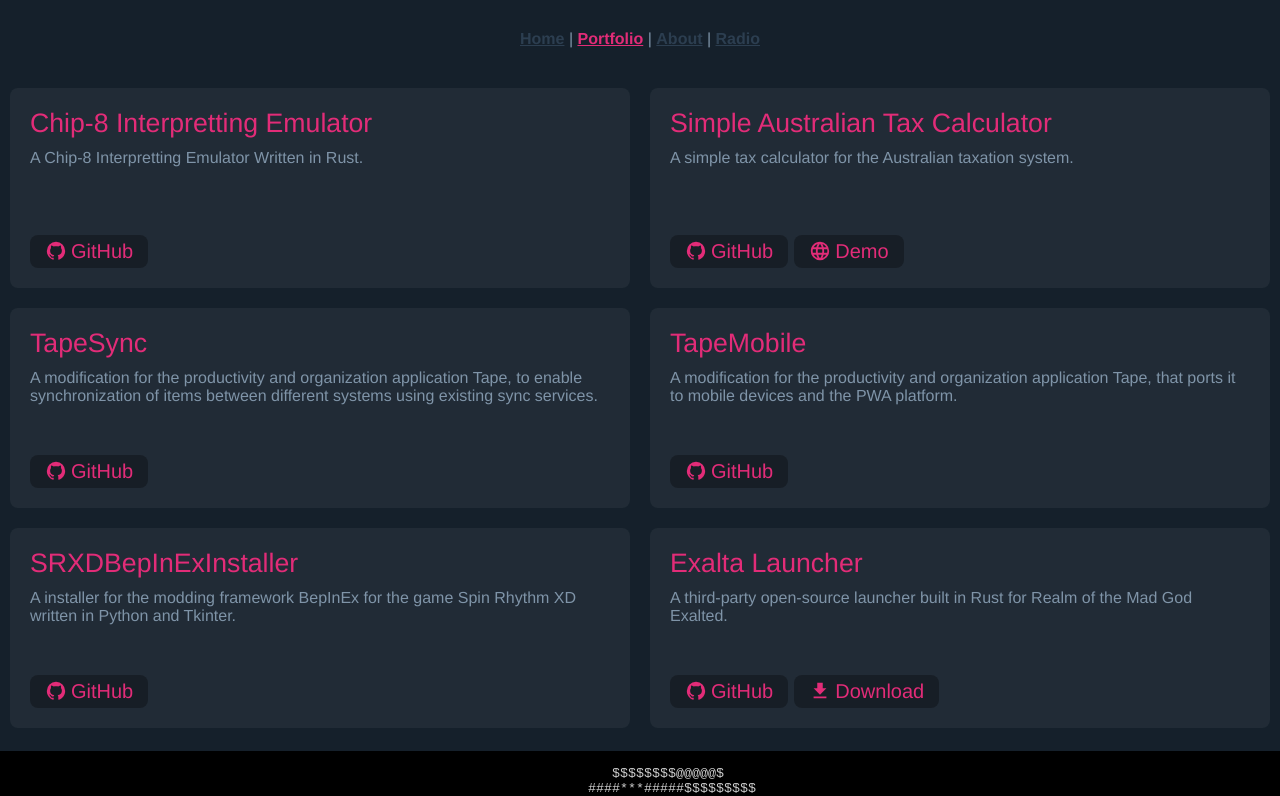
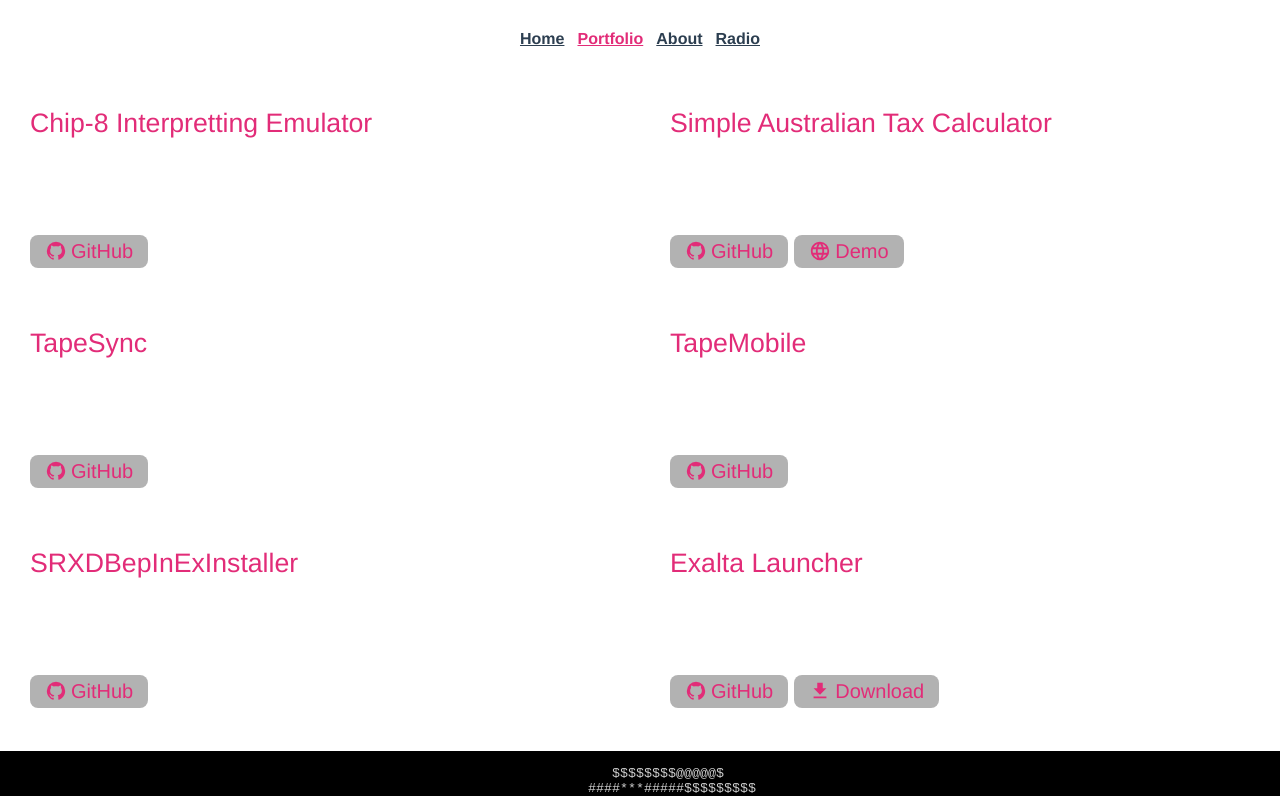
Before and after one commit to amydevs/legacy-portfolio-3, a Next.js app: page /portfolio in a window 1280 px wide. Shown: the top 796 px of the page. Built offline with nearby package versions, Linux system fonts and the light colour scheme.

Commit message:
made everything work through vars in css

```diff
--- a/package.json
+++ b/package.json
@@ -13,6 +13,7 @@
     "@mdi/js": "^6.9.96",
     "@mdi/react": "^1.6.0",
     "next": "12.2.2",
+    "next-themes": "^0.2.0",
     "react": "18.2.0",
     "react-dom": "18.2.0",
     "react-markdown": "^8.0.3",
--- a/styles/About.module.scss
+++ b/styles/About.module.scss
@@ -4,7 +4,7 @@
     > div {
         padding: 3px 10px 15px 10px;
         border-radius: $default-border-radius;
-        background: rgba($color: #ffffff, $alpha: 0.05);
+        background: var(--overlay_lighten);
     }
     img {
         max-height: 100%;
--- a/styles/Radio.module.scss
+++ b/styles/Radio.module.scss
@@ -4,7 +4,7 @@
     > div {
         padding: 15px;
         border-radius: $default-border-radius;
-        background: rgba($color: #ffffff, $alpha: 0.05);
+        background: var(--overlay_lighten);
 
         iframe {
             border-radius: 12px;
--- a/styles/components/IconButton.module.scss
+++ b/styles/components/IconButton.module.scss
@@ -7,7 +7,7 @@
     padding: 5px 15px;
     overflow-wrap: none;
     font-size: 15pt;
-    background: rgba(0, 0, 0, 0.3);
+    background: var(--overlay_darken);
     cursor: pointer;
     text-decoration: none;
     position: relative;
--- a/styles/components/ProjectCard.module.scss
+++ b/styles/components/ProjectCard.module.scss
@@ -4,7 +4,7 @@
     display: flex;
     flex: 1;
     flex-direction: column;
-    background: rgba($color: #ffffff, $alpha: 0.05);
+    background: var(--overlay_lighten);
     border-radius: $default-border-radius;
     padding: 20px;
     margin: 10px;
--- a/styles/globals.scss
+++ b/styles/globals.scss
@@ -1,6 +1,18 @@
 @import "./variables.scss";
+
+:root {
+  --background: #15202b;
+  --text_col: #7f94a8;
+  --overlay_lighten: rgba(255, 255, 255, 0.05);
+  --overlay_darken: rgba(0, 0, 0, 0.3);
+}
+[data-theme='light'] {
+  --background: white;
+  --text_col: white;
+}
+
 html {
-  background: #15202b;
+  background: var(--background);
   height: 100%;
 }
 
@@ -14,7 +26,7 @@
   font-family: Avenir, Helvetica, Arial, sans-serif;
   -webkit-font-smoothing: antialiased;
   -moz-osx-font-smoothing: grayscale;
-  color: #7f94a8;
+  color: var(--text_col);
   min-height: 100vh;
   .fullscreen {
     flex-grow: 1;
```
Also changed, not shown: pages/_app.tsx (+6 -2 lines), 1 other file (tests, documents, lock files or other folders).
